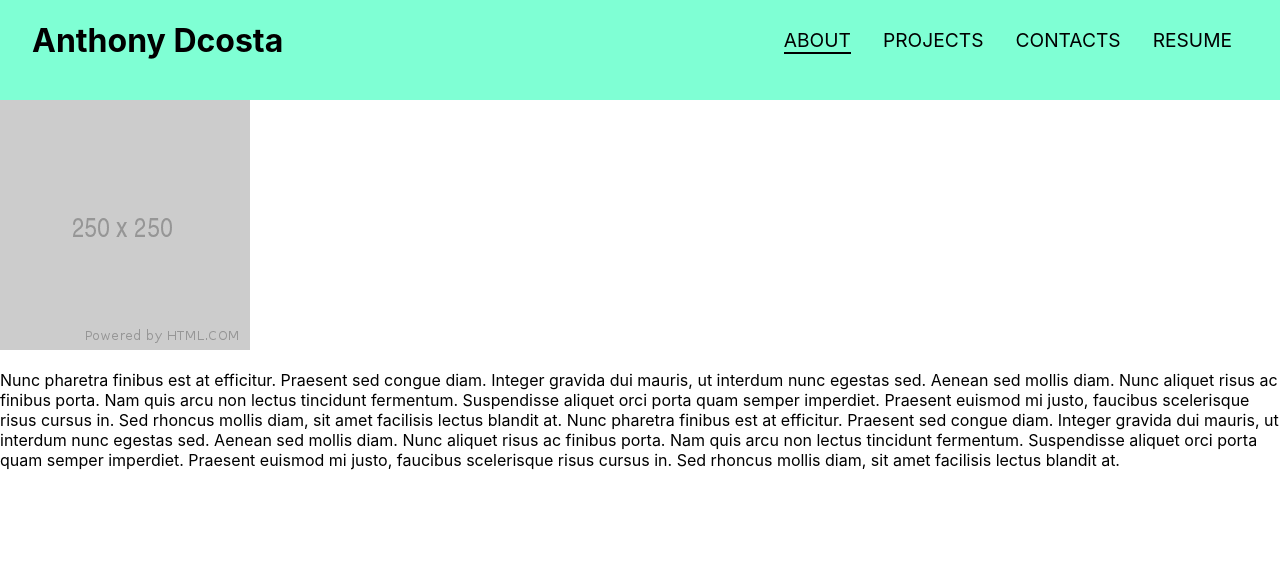
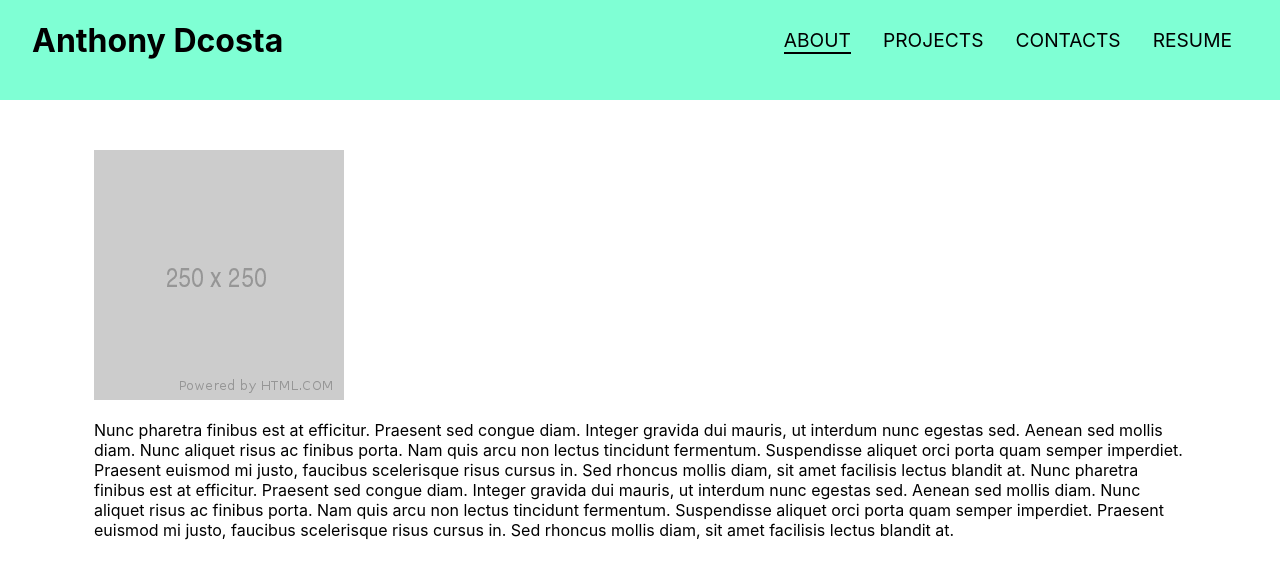
Before and after one commit to ancosta993/recreate-react-portfolio, a React (Create React App) app: page / in a window 1280 px wide. Both pictures are taken after a click on the button "Get Started". Shown: the top 578 px of the page. Built offline with nearby package versions, Linux system fonts and the light colour scheme.

Commit message:
styled the nav section

```diff
--- a/src/components/pages/About.js
+++ b/src/components/pages/About.js
@@ -3,7 +3,6 @@ import React from 'react';
 function About(){
    return (
       <section className='about-container'>
-        <div className='about-body'>
         <img className='about-image' src={require(`../../assets/150.png`)} alt='Anthony'/>
         <p className='about-text'>
           Nunc pharetra finibus est at efficitur. Praesent sed congue diam.
@@ -19,7 +18,6 @@ function About(){
           imperdiet. Praesent euismod mi justo, faucibus scelerisque risus cursus
           in. Sed rhoncus mollis diam, sit amet facilisis lectus blandit at.
         </p>
-        </div>
       </section>
     );
 }
--- a/src/index.css
+++ b/src/index.css
@@ -10,6 +10,15 @@ body {
     sans-serif;
   -webkit-font-smoothing: antialiased;
   -moz-osx-font-smoothing: grayscale;
+  min-height:100%;
+  margin:0;
+  padding:0;
+}
+
+main {
+	margin: 0 auto;
+	max-width: 90%;
+  padding: 50px 30px;
 }
 
 code {
@@ -23,6 +32,7 @@ code {
   align-items:center;
   justify-content:center;
 }
+
 
 /* nav styles */
 header{
@@ -70,6 +80,9 @@ nav{
   border-bottom: solid 2px black;
 }
 
+/* about page style */
+
+
 /* reset default styles */
 li{
   margin:0;
```
Lines whose indentation alone changed are shown as unchanged.
